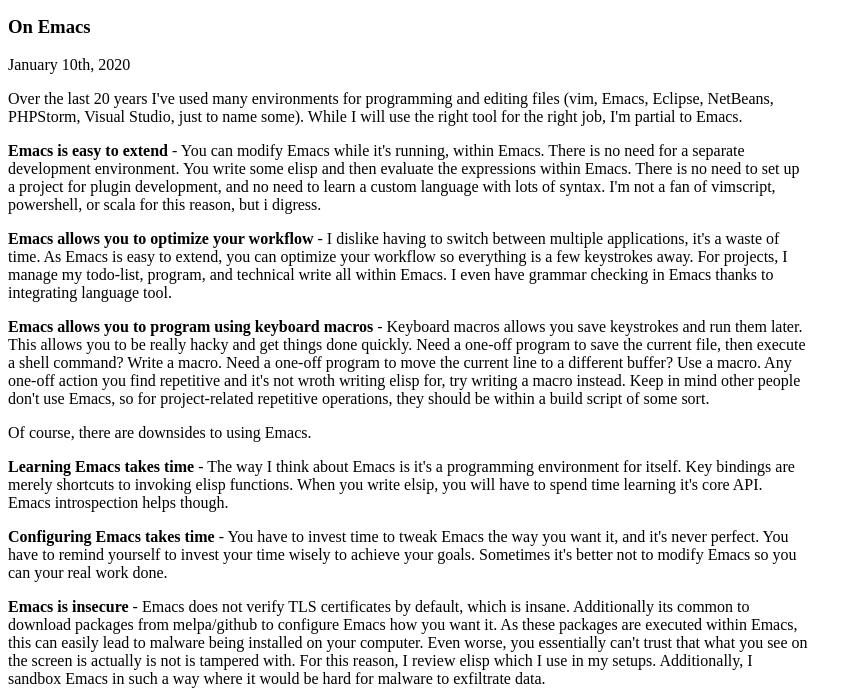
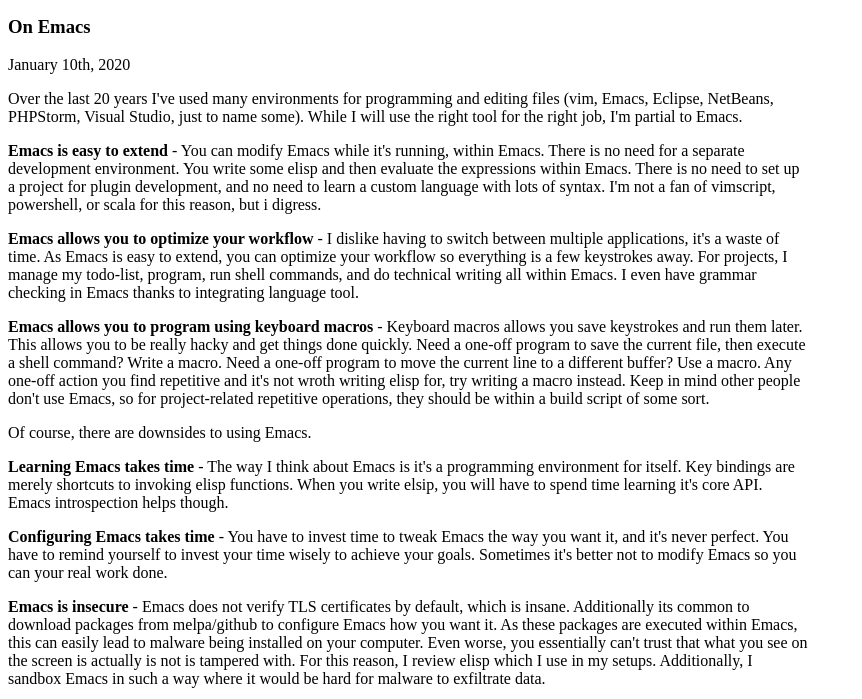
Before and after one commit to justintaft/justintaft.github.io, a plain HTML site: page blog.html in a window 1280 px wide. Shown: the part 101-800 px from the top of the page, without its empty margins (0-862 px from the left). Drawn offline with Linux system fonts and the light colour scheme.

Commit message:
Fixes spelling errors

```diff
--- a/blog.html
+++ b/blog.html
@@ -21,7 +21,7 @@
 
 <p><strong>Emacs is easy to extend</strong> - You can modify Emacs while it's running, within Emacs. There is no need for a separate development environment. You write some elisp and then evaluate the expressions within Emacs. There is no need to set up a project for plugin development, and no need to learn a custom language with lots of syntax. I'm not a fan of vimscript, powershell, or scala for this reason, but i digress.</p>
 
-<p><strong>Emacs allows you to optimize your workflow</strong> - I dislike having to switch between multiple applications, it's a waste of time. As Emacs is easy to extend, you can optimize your workflow so everything is a few keystrokes away. For projects, I manage my todo-list, program, and technical write all within Emacs. I even have grammar checking in Emacs thanks to integrating language tool.</p>
+<p><strong>Emacs allows you to optimize your workflow</strong> - I dislike having to switch between multiple applications, it's a waste of time. As Emacs is easy to extend, you can optimize your workflow so everything is a few keystrokes away. For projects, I manage my todo-list, program, run shell commands, and do technical writing all within Emacs. I even have grammar checking in Emacs thanks to integrating language tool.</p>
 
 <p><strong>Emacs allows you to program using keyboard macros</strong> - Keyboard macros allows you save keystrokes and run them later. This allows you to be really hacky and get things done quickly. Need a one-off program to save the current file, then execute a shell command? Write a macro. Need a one-off program to move the current line to a different buffer? Use a macro. Any one-off action you find repetitive and it's not wroth writing elisp for, try writing a macro instead. Keep in mind other people don't use Emacs, so for project-related repetitive operations, they should be within a build script of some sort.</p>
 
```
Also changed, not shown: 1 other file.
